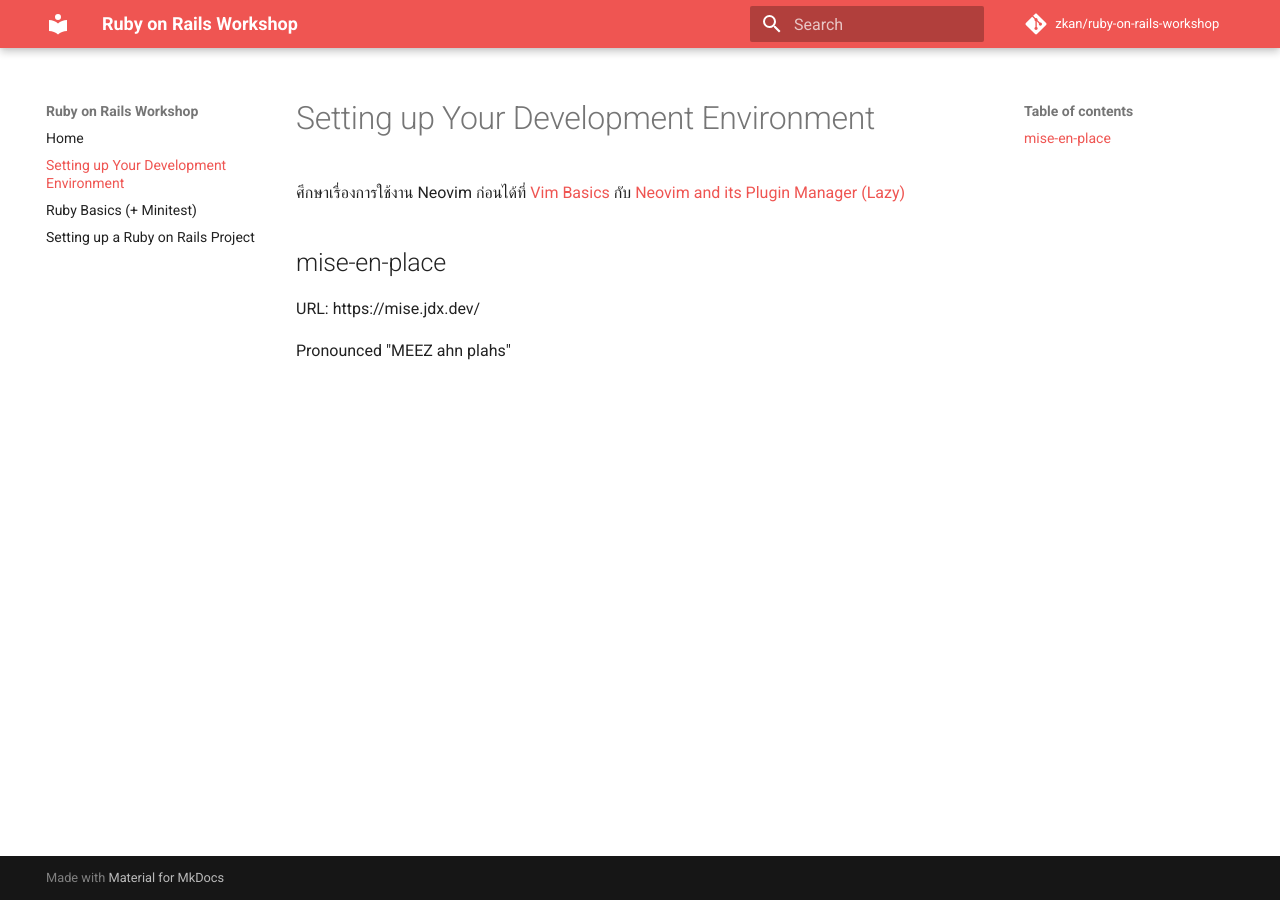
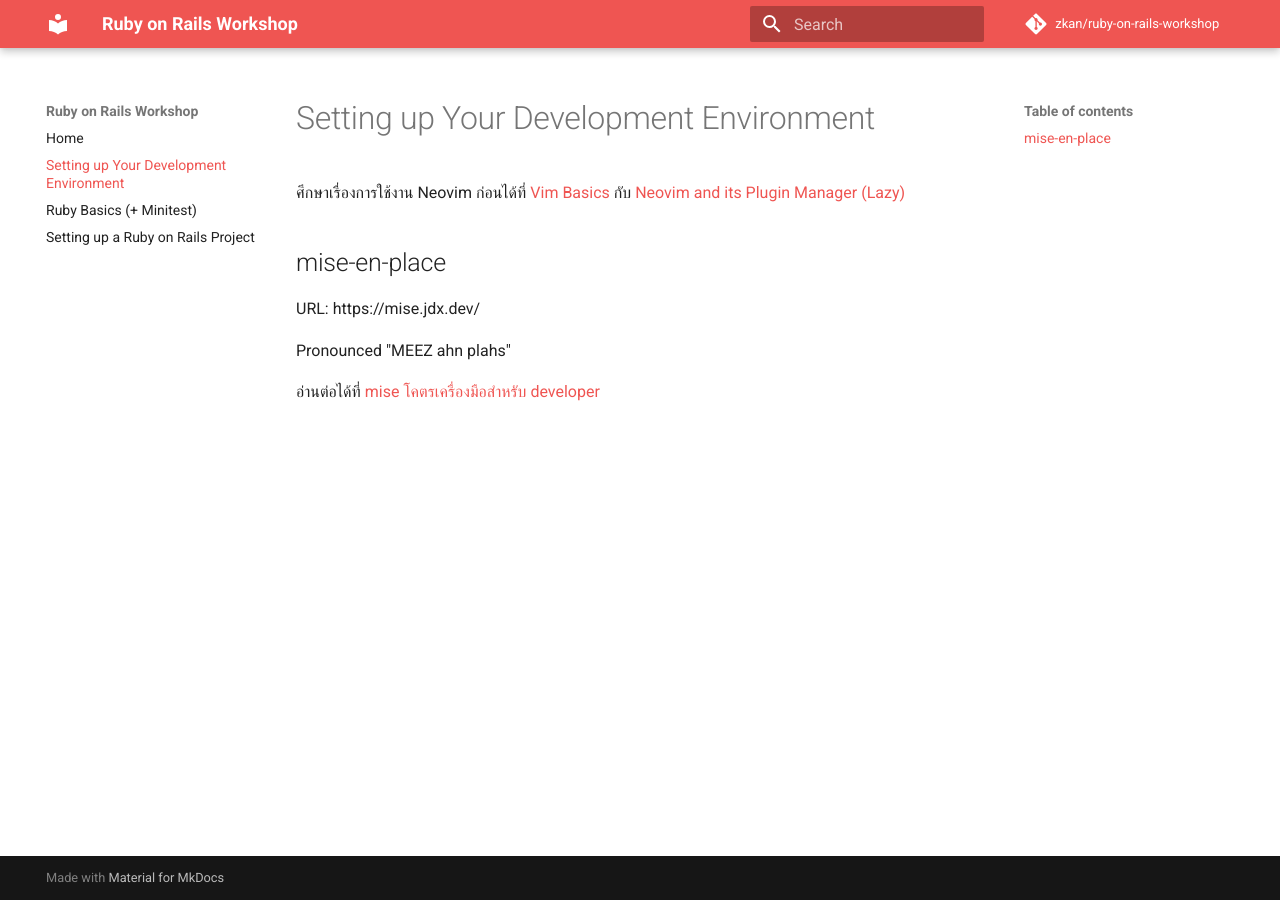
Before and after one commit to zkan/rails-unpacked-and-demystified-workshop, an MkDocs documentation site: the page built from docs/setting-up-your-development-environment.md, in a window 1280 px wide. Built offline with MkDocs 1.6.1 and Material for MkDocs 9.7.7, drawn with Linux system fonts in a browser that asks for light colours; comment, search, counter and statistics services are not loaded.

Commit message:
Add link to chonla's article

```diff
--- a/docs/setting-up-your-development-environment.md
+++ b/docs/setting-up-your-development-environment.md
@@ -10,3 +10,6 @@ Basics](https://zkan.github.io/neovim-zellij-workshop/vim-basics/){target=_blank
 URL: https://mise.jdx.dev/
 
 Pronounced "MEEZ ahn plahs"
+
+อ่านต่อได้ที่ [mise โคตรเครื่องมือสำหรับ
+developer](https://medium.com/odds-team/mise-%E0%B9%82%E0%B8%84%E0%B8%95%E0%B8%A3%E0%B9%80%E0%B8%84%E0%B8%A3%E0%B8%B7%E0%B9%88%E0%B8%AD%E0%B8%87%E0%B8%A1%E0%B8%B7%E0%B8%AD%E0%B8%AA%E0%B8%B3%E0%B8%AB%E0%B8%A3%E0%B8%B1%E0%B8%9A-developer-3487e283785c){target=_blank}
```
